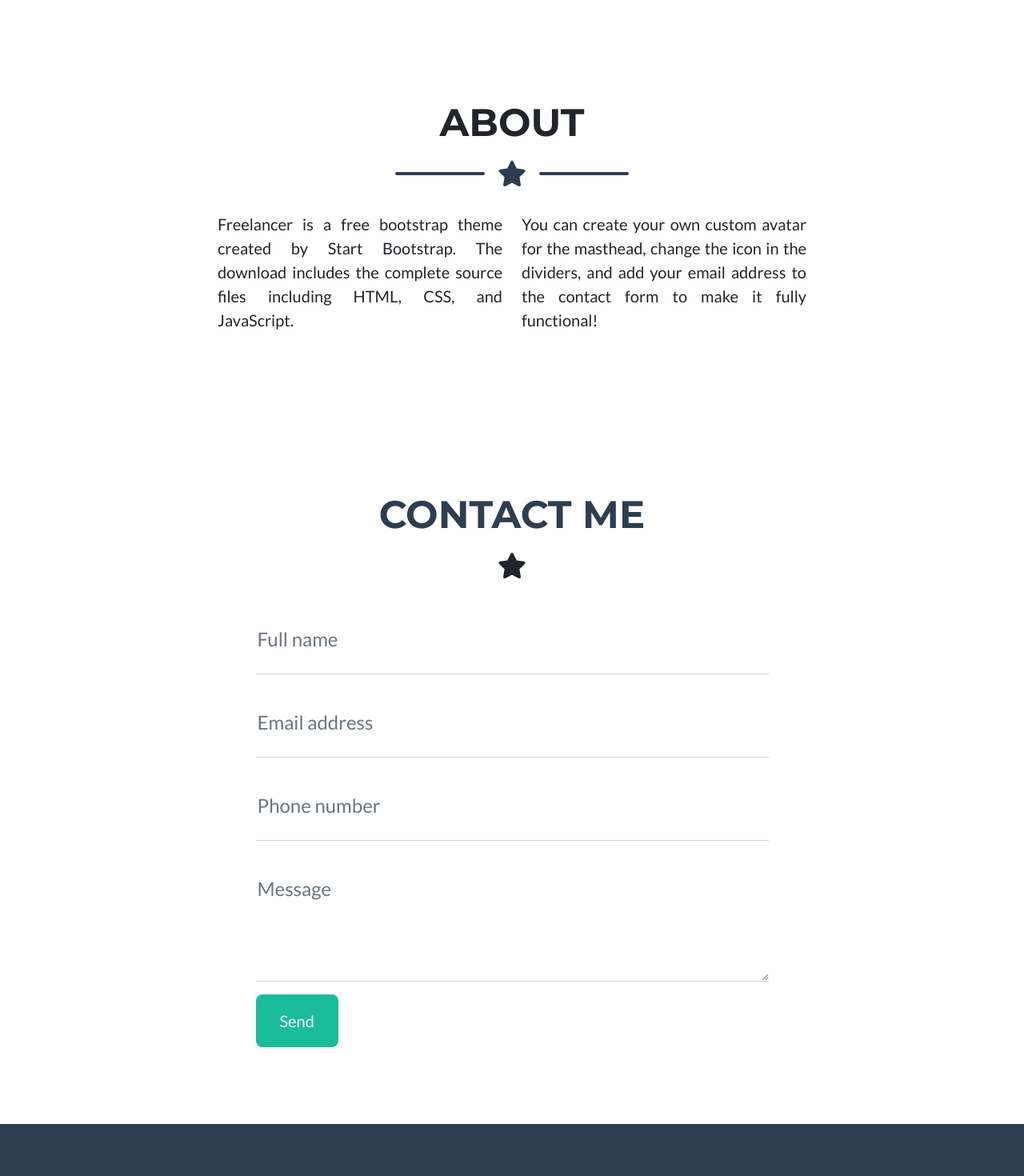
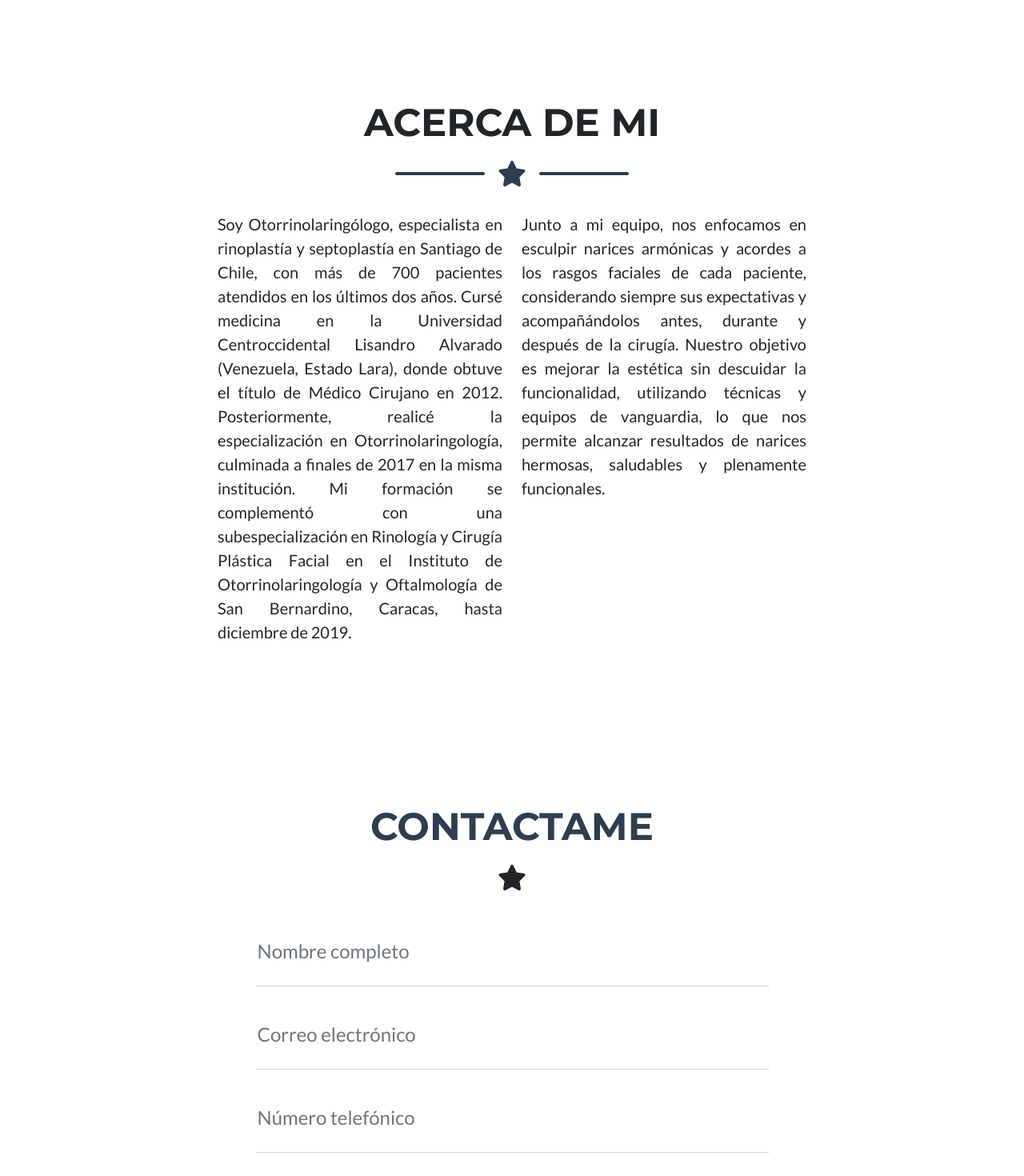
Before and after one commit to GenesisEroj/SociedadMedica_FS, a React (Vite) app in the folder SociedadMedicaAltamira_FS/: page / in a window 1280 px wide. Shown: the part 2060-3530 px from the top of the page at 80% size. Built offline with nearby package versions, Linux system fonts and the light colour scheme.

Commit message:
Actualización de información

```diff
--- a/SociedadMedicaAltamira_FS/src/components/About.jsx
+++ b/SociedadMedicaAltamira_FS/src/components/About.jsx
@@ -3,16 +3,22 @@ export default function About() {
   return (
     <section className="page-section bg-primary text-white mb-0" id="about">
       <div className="container">
-        <h2 className="page-section-heading text-center text-uppercase text-white">About</h2>
+        <h2 className="page-section-heading text-center text-uppercase text-white">Acerca de mi</h2>
         <Divider light />
         <div className="row">
           <div className="col-lg-4 ms-auto"><p className="lead">
-            Freelancer is a free bootstrap theme created by Start Bootstrap. The download includes the complete source
-            files including HTML, CSS, and JavaScript.
+            Soy Otorrinolaringólogo, especialista en rinoplastía y septoplastía en Santiago de Chile,
+            con más de 700 pacientes atendidos en los últimos dos años. Cursé medicina en la Universidad Centroccidental
+            Lisandro Alvarado (Venezuela, Estado Lara), donde obtuve el título de Médico Cirujano en 2012. Posteriormente,
+            realicé la especialización en Otorrinolaringología, culminada a finales de 2017 en la misma institución.
+            Mi formación se complementó con una subespecialización en Rinología y Cirugía Plástica Facial en el Instituto de
+            Otorrinolaringología y Oftalmología de San Bernardino, Caracas, hasta diciembre de 2019.
           </p></div>
           <div className="col-lg-4 me-auto"><p className="lead">
-            You can create your own custom avatar for the masthead, change the icon in the dividers,
-            and add your email address to the contact form to make it fully functional!
+            Junto a mi equipo, nos enfocamos en esculpir narices armónicas y acordes a los rasgos faciales de cada paciente,
+            considerando siempre sus expectativas y acompañándolos antes, durante y después de la cirugía.
+            Nuestro objetivo es mejorar la estética sin descuidar la funcionalidad, utilizando técnicas y equipos de vanguardia,
+            lo que nos permite alcanzar resultados de narices hermosas, saludables y plenamente funcionales.
           </p></div>
         </div>
       </div>
--- a/SociedadMedicaAltamira_FS/src/components/Contact.jsx
+++ b/SociedadMedicaAltamira_FS/src/components/Contact.jsx
@@ -8,18 +8,18 @@ export default function Contact() {
   const onChange = e => { setForm({ ...form, [e.target.name]: e.target.value }); setErrors({ ...errors, [e.target.name]: '' }) }
   const validate = () => {
     const e = {}
-    if (!form.name.trim()) e.name = 'Name is required'
-    if (!emailRegex.test(form.email)) e.email = 'Invalid email'
-    if (!form.phone.trim()) e.phone = 'Phone is required'
-    if (!form.message.trim()) e.message = 'Message is required'
+    if (!form.name.trim()) e.name = 'Nombre es requerido'
+    if (!emailRegex.test(form.email)) e.email = 'Correo inválido'
+    if (!form.phone.trim()) e.phone = 'Teléfono es requerido'
+    if (!form.message.trim()) e.message = 'Mensaje es requerido'
     return e
   }
   const submit = ev => { ev.preventDefault(); const e = validate(); setErrors(e); if (Object.keys(e).length) return;
-    setOk('✅ Message sent (demo).'); setForm({ name: '', email: '', phone: '', message: '' }) }
+    setOk('✅ Mensaje enviado.'); setForm({ name: '', email: '', phone: '', message: '' }) }
   return (
     <section className="page-section" id="contact">
       <div className="container">
-        <h2 className="page-section-heading text-center text-uppercase text-secondary mb-0">Contact Me</h2>
+        <h2 className="page-section-heading text-center text-uppercase text-secondary mb-0">Contactame</h2>
         <Divider />
         <div className="row justify-content-center">
           <div className="col-lg-8 col-xl-7">
@@ -27,24 +27,24 @@ export default function Contact() {
               <div className="form-floating mb-3">
                 <input className={`form-control ${errors.name ? 'is-invalid': ''}`} name="name" type="text" placeholder="Your Name" value={form.name} onChange={onChange} />
                 {errors.name && <div className="invalid-feedback">{errors.name}</div>}
-                <label>Full name</label>
+                <label>Nombre completo</label>
               </div>
               <div className="form-floating mb-3">
                 <input className={`form-control ${errors.email ? 'is-invalid': ''}`} name="email" type="email" placeholder="name@example.com" value={form.email} onChange={onChange} />
                 {errors.email && <div className="invalid-feedback">{errors.email}</div>}
-                <label>Email address</label>
+                <label>Correo electrónico</label>
               </div>
               <div className="form-floating mb-3">
                 <input className={`form-control ${errors.phone ? 'is-invalid': ''}`} name="phone" type="tel" placeholder="(123) 456-7890" value={form.phone} onChange={onChange} />
                 {errors.phone && <div className="invalid-feedback">{errors.phone}</div>}
-                <label>Phone number</label>
+                <label>Número telefónico</label>
               </div>
               <div className="form-floating mb-3">
                 <textarea className={`form-control ${errors.message ? 'is-invalid': ''}`} name="message" placeholder="Enter your message here..." style={{height: '10rem'}} value={form.message} onChange={onChange}></textarea>
                 {errors.message && <div className="invalid-feedback">{errors.message}</div>}
-                <label>Message</label>
+                <label>Mensaje</label>
               </div>
-              <button className="btn btn-primary btn-xl" type="submit">Send</button>
+              <button className="btn btn-primary btn-xl" type="submit">Enviar</button>
               {ok && <div className="alert alert-success mt-3">{ok}</div>}
             </form>
           </div>
```
Also changed, not shown: 2 other files (tests, documents, lock files or other folders).
